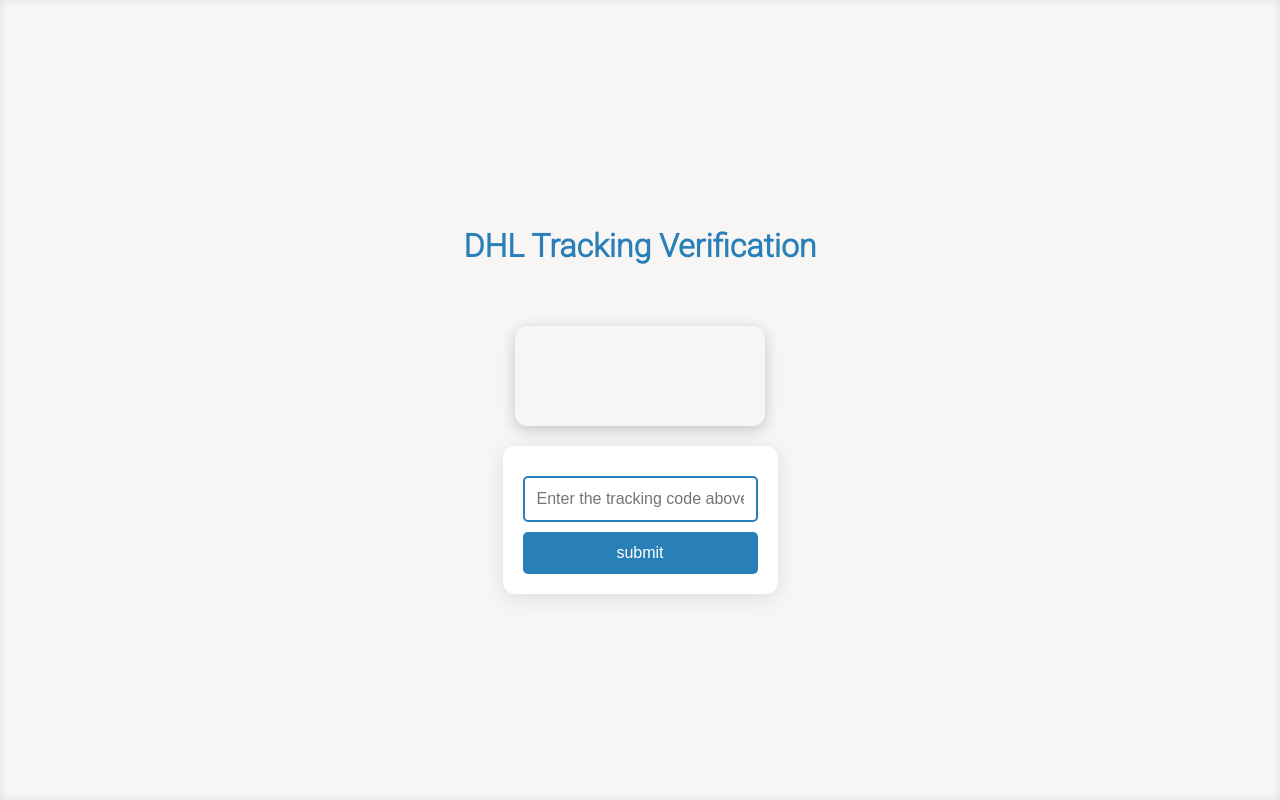
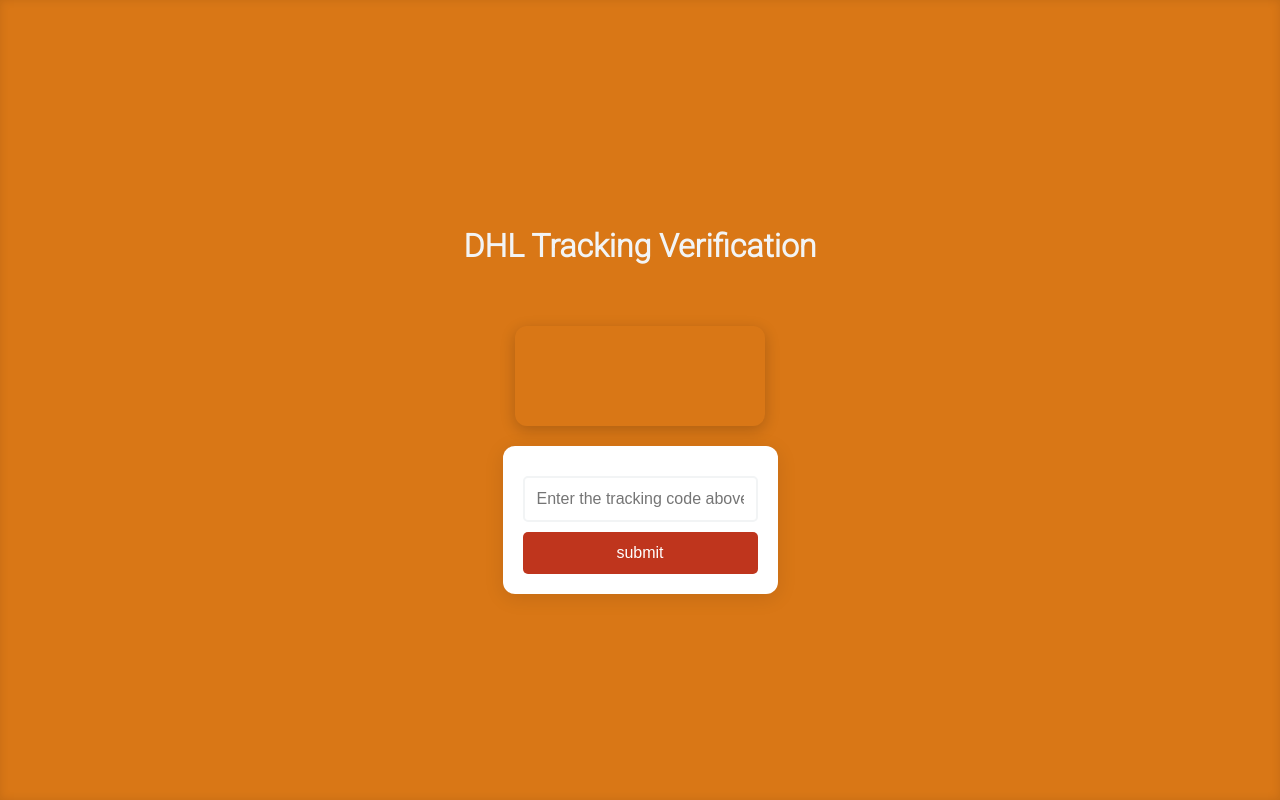
Before and after one commit to linoprosli/webmaiworlso, a Flask app: template templates/captcha.html in a window 1280 px wide. Run offline with Flask 3, Linux system fonts and the light colour scheme; the template is opened without the code that fills it, so the values that code supplies are empty.

Commit message:
Modify captcha.html for improved styling
Updated styles and colors for the captcha page.

```diff
--- a/templates/captcha.html
+++ b/templates/captcha.html
@@ -8,7 +8,7 @@
   <style>
     body {
       font-family: 'Roboto', sans-serif;
-      background-color: #f8f6f4;
+      background-color: #d97716;
       margin: 0;
       padding: 0;
       display: flex;
@@ -23,7 +23,7 @@
     h1 {
       font-size: 32px;
       margin-bottom: 15px;
-      color: #2980B9;
+      color: #f2f4f5;
     }
 
     p {
@@ -65,7 +65,7 @@
       width: 100%;
       padding: 12px;
       margin-top: 10px;
-      border: 2px solid #2980B9;
+      border: 2px solid #f2f4f5;
       border-radius: 5px;
       font-size: 16px;
       box-sizing: border-box;
@@ -85,7 +85,7 @@
       border: none;
       border-radius: 5px;
       font-size: 16px;
-      background-color: #2980B9;
+      background-color: #bf351d;
       color: #FFFFFF;
       cursor: pointer;
       transition: background-color 0.3s, transform 0.3s; /* Add transform transition */
```
